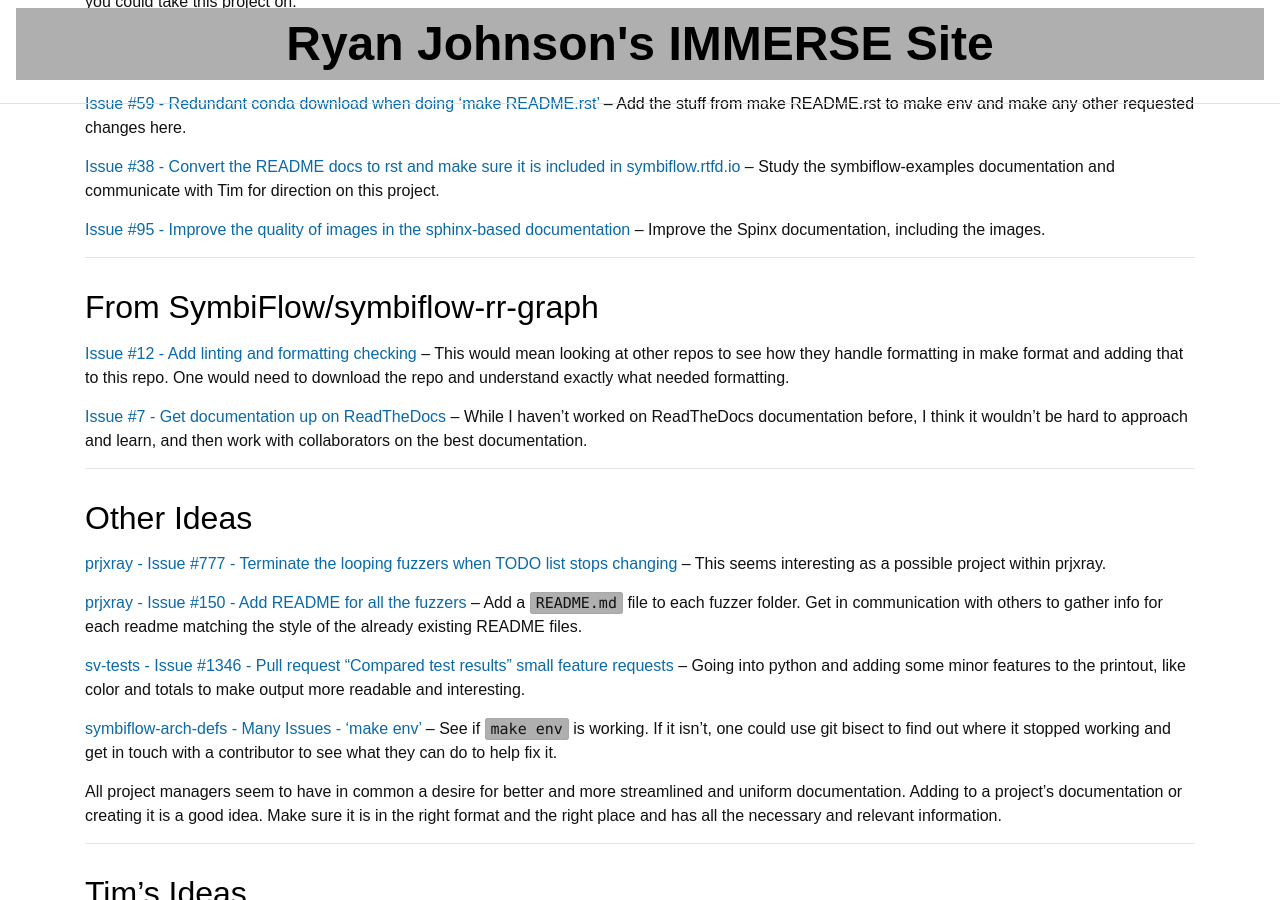
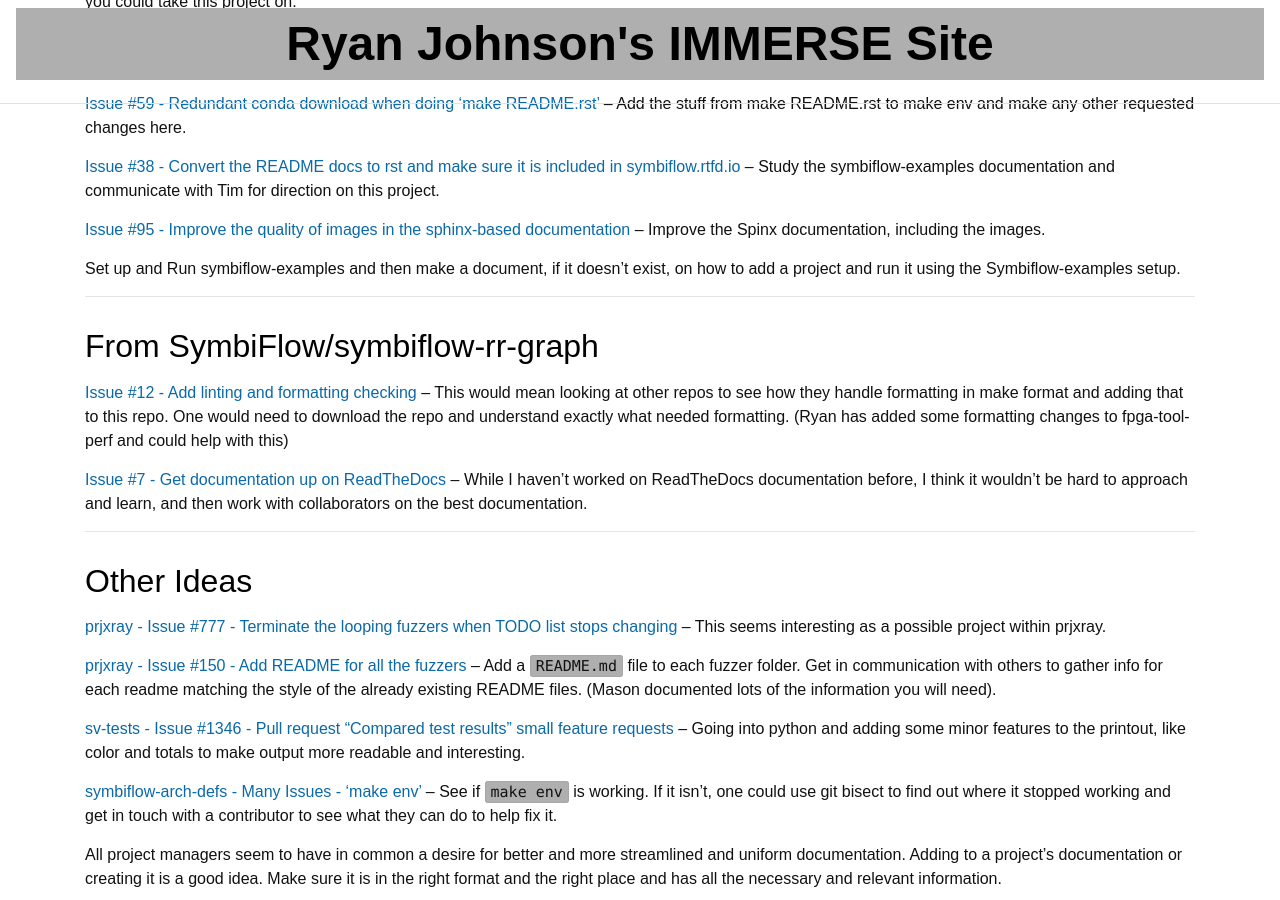
Before and after one commit to ryancj14/ryancj14, a Jekyll site: the page built from _pages/ideas.md, in a window 1280 px wide and 900 px high, scrolled down 1752 px. Built offline with Jekyll 4.4.1, drawn with Linux system fonts in a browser that asks for light colours.

Commit message:
updated tools
Signed-off-by: Ryan Johnson <ryancj14@gmail.com>

```diff
--- a/_pages/ideas.md
+++ b/_pages/ideas.md
@@ -61,11 +61,13 @@ title: Symbiflow Project Ideas
 
 [Issue #95 - Improve the quality of images in the sphinx-based documentation](https://github.com/SymbiFlow/symbiflow-examples/issues/95) -- Improve the Spinx documentation, including the images.
 
+Set up and Run symbiflow-examples and then make a document, if it doesn't exist, on how to add a project and run it using the Symbiflow-examples setup.
+
 ---
 
 ## From SymbiFlow/symbiflow-rr-graph
 
-[Issue #12 - Add linting and formatting checking](https://github.com/SymbiFlow/symbiflow-rr-graph/issues/12) -- This would mean looking at other repos to see how they handle formatting in make format and adding that to this repo. One would need to download the repo and understand exactly what needed formatting.
+[Issue #12 - Add linting and formatting checking](https://github.com/SymbiFlow/symbiflow-rr-graph/issues/12) -- This would mean looking at other repos to see how they handle formatting in make format and adding that to this repo. One would need to download the repo and understand exactly what needed formatting. (Ryan has added some formatting changes to fpga-tool-perf and could help with this)
 
 [Issue #7 - Get documentation up on ReadTheDocs](https://github.com/SymbiFlow/symbiflow-rr-graph/issues/7) -- While I haven't worked on ReadTheDocs documentation before, I think it wouldn't be hard to approach and learn, and then work with collaborators on the best documentation.
 
@@ -75,9 +77,9 @@ title: Symbiflow Project Ideas
 
 [prjxray - Issue #777 - Terminate the looping fuzzers when TODO list stops changing](https://github.com/SymbiFlow/prjxray/issues/777) -- This seems interesting as a possible project within prjxray.
 
-[prjxray - Issue #150 - Add README for all the fuzzers](https://github.com/SymbiFlow/prjxray/issues/150) -- Add a `README.md` file to each fuzzer folder. Get in communication with others to gather info for each readme matching the style of the already existing README files.
+[prjxray - Issue #150 - Add README for all the fuzzers](https://github.com/SymbiFlow/prjxray/issues/150) -- Add a `README.md` file to each fuzzer folder. Get in communication with others to gather info for each readme matching the style of the already existing README files. (Mason documented lots of the information you will need).
 
-[sv-tests - Issue #1346 - Pull request "Compared test results" small feature requests](https://github.com/SymbiFlow/prjxray/issues/1346) -- Going into python and adding some minor features to the printout, like color and totals to make output more readable and interesting.
+[sv-tests - Issue #1346 - Pull request "Compared test results" small feature requests](https://github.com/SymbiFlow/sv-tests/issues/1346) -- Going into python and adding some minor features to the printout, like color and totals to make output more readable and interesting.
 
 [symbiflow-arch-defs - Many Issues - 'make env'](https://github.com/SymbiFlow/symbiflow-arch-defs) -- See if `make env` is working. If it isn't, one could use git bisect to find out where it stopped working and get in touch with a contributor to see what they can do to help fix it.
 
```
